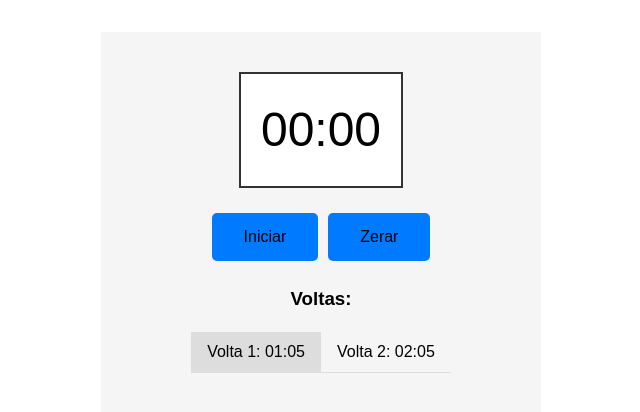
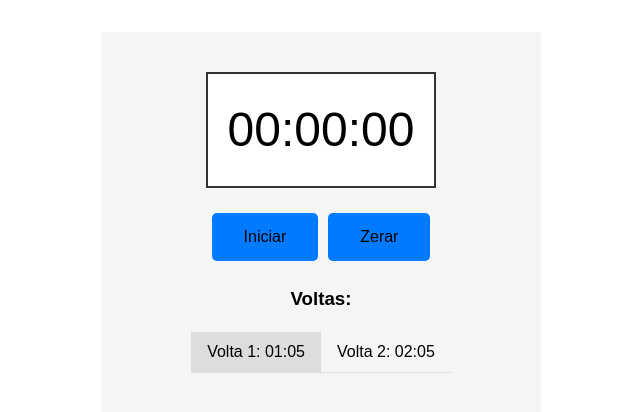
Before and after one commit to andresonsouza/react-002-cronometro, a React (Vite) app: page / in a window 1280 px wide. Shown: the top 412 px of the page, without its empty margins (319-959 px from the left). Built offline with nearby package versions, Linux system fonts and the light colour scheme.

Commit message:
implemente a lógica para iniciar e parar o cronômetro

```diff
--- a/src/components/Timer.jsx
+++ b/src/components/Timer.jsx
@@ -1,14 +1,53 @@
-import React from "react";
+import { useState, useEffect } from "react";
 import TimerDisplay from "./TimerDisplay";
 import TimerConstrols from "./TimerConstrols";
 import LapList from "./LapList";
-import "./Timer.css"
+import "./Timer.css";
 
 const Timer = () => {
+  const [milliseconds, setMilliseconds] = useState(0);
+  const [timerOn, setTimerOn] = useState(false);
+  const [laps, setLaps] = useState([]);
+
+  const formatTime = () => {
+    const minutes = ("0" + Math.floor((milliseconds / 60000) % 60)).slice(-2);
+    const seconds = ("0" + Math.floor((milliseconds / 1000) % 60)).slice(-2);
+    const centiseconds = ("0" + Math.floor((milliseconds / 10) % 100)).slice(
+      -2
+    );
+
+    return `${minutes}:${seconds}:${centiseconds}`;
+  };
+
+  const startTimer = (interval) => {
+    return setInterval(() => {
+      setMilliseconds((prevMilliseconds) => prevMilliseconds + 10);
+    }, 10);
+  };
+
+  const stopTimer = (interval) => {
+    clearInterval(interval);
+    return interval;
+  };
+
+  useEffect(() => {
+    let interval = null;
+
+    if (timerOn) {
+      interval = startTimer(interval);
+    } else if (!timerOn) {
+      interval = stopTimer(interval);
+    }
+    return () => stopTimer(interval);
+  }, [timerOn]);
+
   return (
     <div className="timer-container">
-      <TimerDisplay />
-      <TimerConstrols />
+      <TimerDisplay time={formatTime()} />
+      <TimerConstrols
+        onStart={() => setTimerOn(true)}
+        onStop={() => setTimerOn(false)}
+      />
       <LapList />
     </div>
   );
--- a/src/components/TimerConstrols.jsx
+++ b/src/components/TimerConstrols.jsx
@@ -1,10 +1,12 @@
 import React from "react";
 
-const TimerConstrols = () => {
-  return <div className="timer-controls">
-    <button>Iniciar</button>
-    <button>Zerar</button>
-    </div>;
+const TimerConstrols = ({ onStart, onStop }) => {
+  return (
+    <div className="timer-controls">
+      <button onClick={onStart}>Iniciar</button>
+      <button onClick={onStop}>Zerar</button>
+    </div>
+  );
 };
 
 export default TimerConstrols;
--- a/src/components/TimerDisplay.jsx
+++ b/src/components/TimerDisplay.jsx
@@ -1,7 +1,10 @@
 import React from "react";
 
-const TimerDisplay = () => {
-  return <div className="timer-display">00:00</div>;
+const TimerDisplay = ({time}) => {
+  return (
+    <div className="timer-display">
+      {time}
+    </div>);
 };
 
 export default TimerDisplay;
```
